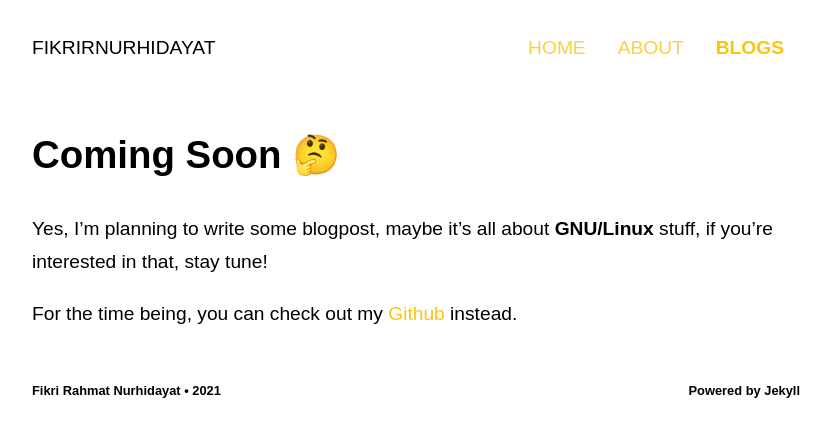
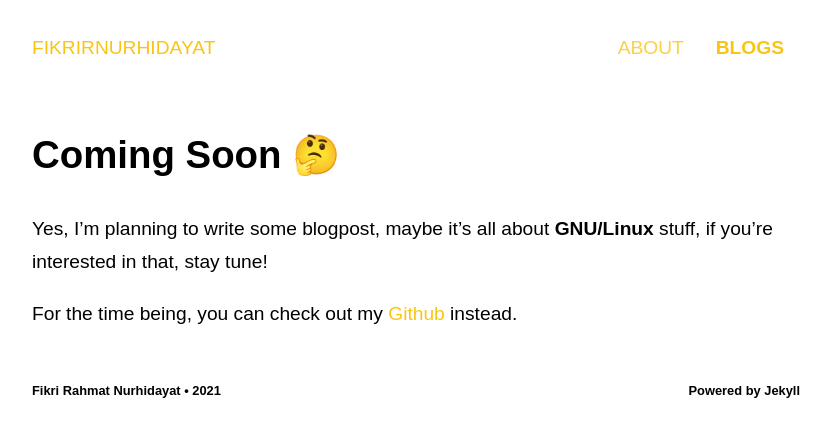
Before and after one commit to FikriRNurhidayat/fikrirnurhidayat, a Jekyll site: the page built from blogs.md, in a window 1280 px wide. Shown: the top 437 px of the page, without its empty margins (224-1055 px from the left). Built offline with Jekyll 4.4.1, drawn with Linux system fonts in a browser that asks for light colours.

Commit message:
feat: use cleaner navbar

```diff
--- a/_data/navigation.yml
+++ b/_data/navigation.yml
@@ -1,3 +1,2 @@
-- Home
 - About
 - Blogs
--- a/_layouts/default.html
+++ b/_layouts/default.html
@@ -11,7 +11,10 @@
   </head>
   <body>
     <header>
-      <h1 class="brand">{{site.title}}</h1>
+      <h1 class="brand">
+        <a href="/">{{site.title}}</a>
+      </h1>
+
       <div class="nav-link">
         {% for link in site.data.navigation %}
           {% if link == page.title %}
```
Also changed, not shown: 3 other files.
